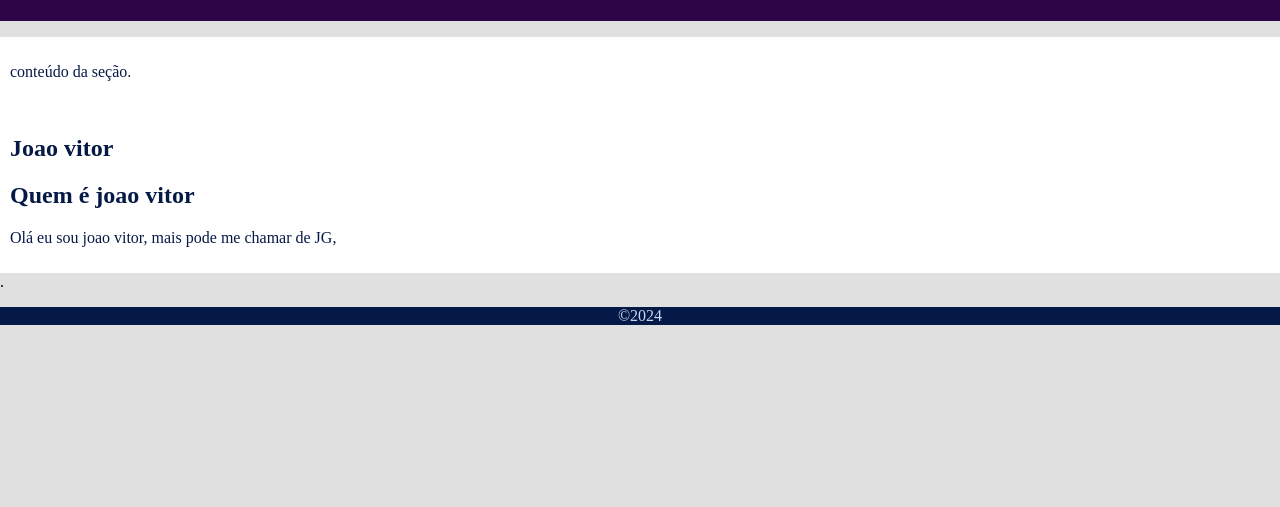
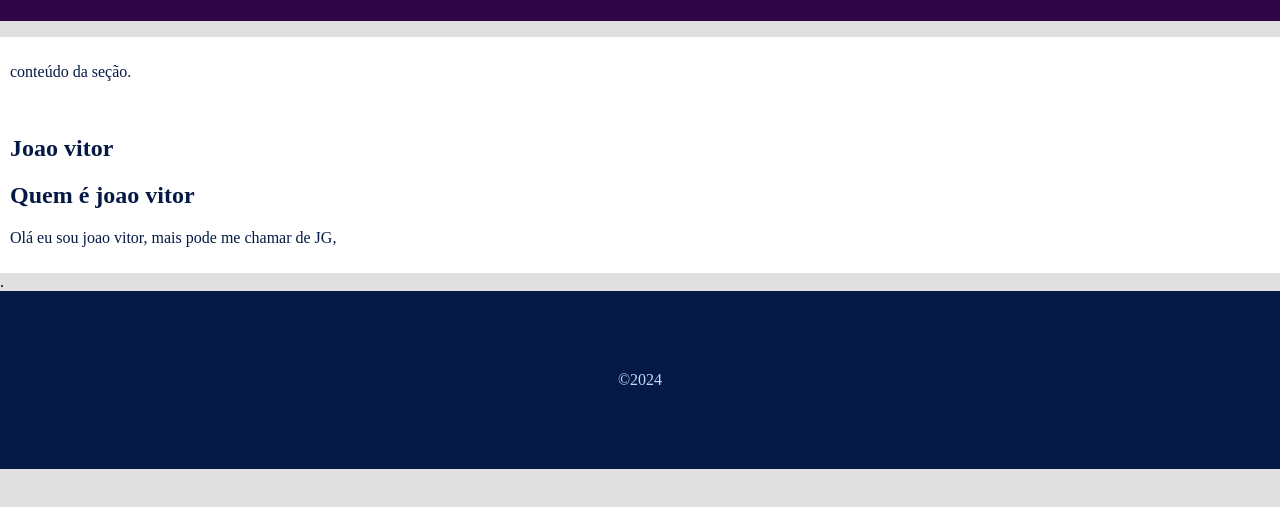
Before and after one commit to joaovitorgds/provasite, a plain HTML site: page index.html in a window 1280 px wide. Shown: the part 99-606 px from the top of the page. Drawn offline with Linux system fonts and the light colour scheme.

Commit message:
testando padding

```diff
--- a/style.css
+++ b/style.css
@@ -21,7 +21,7 @@ section {
 footer {
     background-color: rgb(5, 25, 70);
     color: rgb(199, 215, 245);
-    padding: 0%;
+    padding: 5%;
     text-align: center;
     margin: 0px;
 }
```
